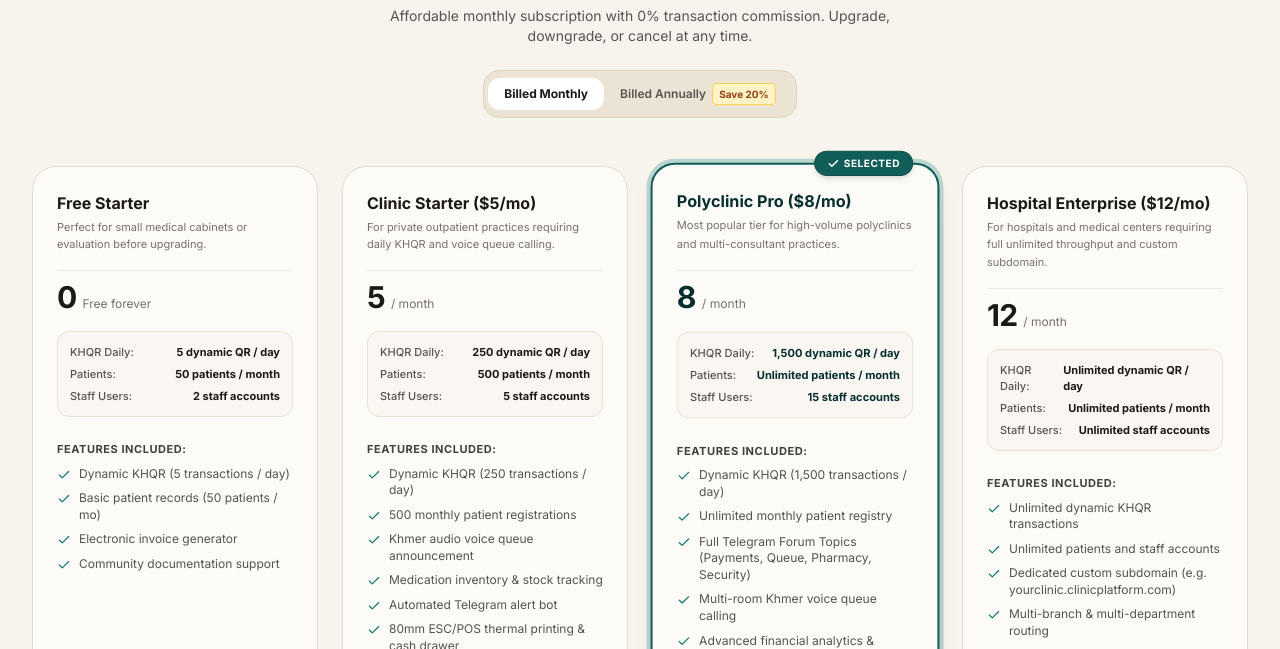
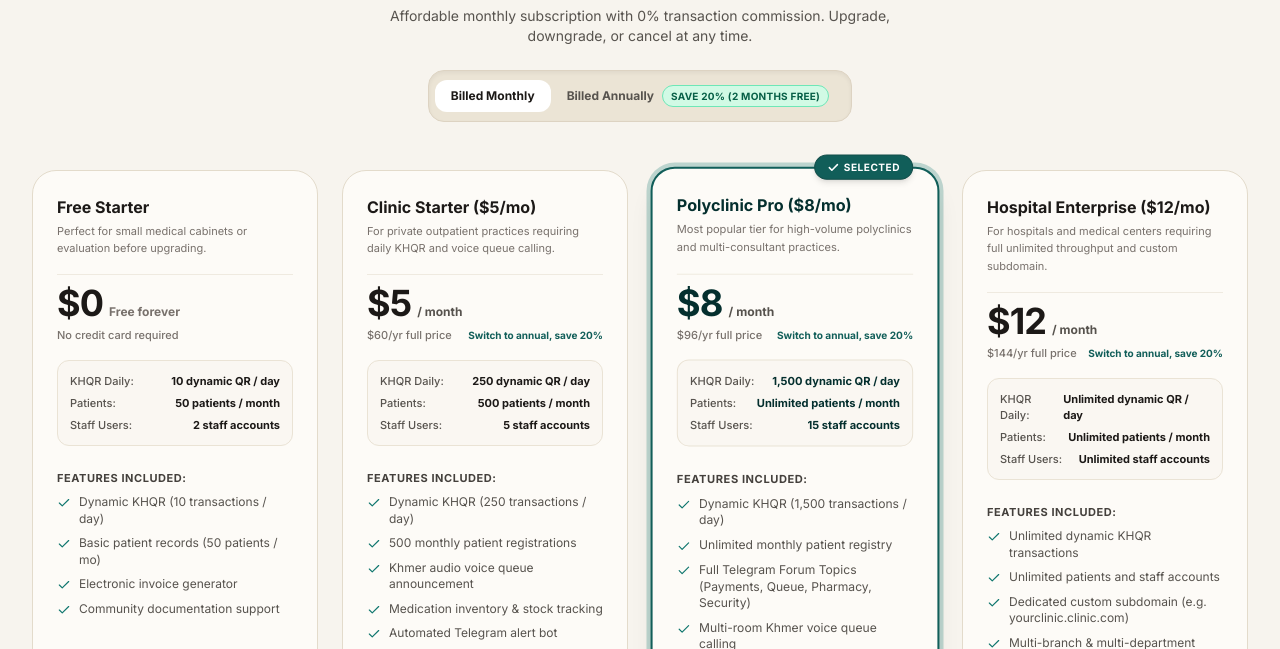
Before and after one commit to Rotananob/Clinic_systems, a Next.js app in the folder frontend/: page /pricing in a window 1280 px wide. Shown: the part 303-952 px from the top of the page. Built offline with nearby package versions, Linux system fonts and the light colour scheme; no server answers; a web font is replaced by a local one.

Commit message:
feat(pricing): enhance yearly pricing visibility with bold annual totals strikethrough and discount badges

```diff
--- a/frontend/src/app/register/page.tsx
+++ b/frontend/src/app/register/page.tsx
@@ -32,8 +32,10 @@ const PLAN_CARDS = [
     nameKh: 'Free Starter',
     nameEn: 'Free Starter',
     price: '$0',
-    khqrLimitKh: '៥ ប្រតិបត្តិការ / ថ្ងៃ',
-    khqrLimitEn: '5 transactions / day',
+    priceYearly: '$0',
+    priceYearlyEn: '$0',
+    khqrLimitKh: '១០ ប្រតិបត្តិការ / ថ្ងៃ',
+    khqrLimitEn: '10 transactions / day',
     patientsKh: 'អ្នកជំងឺ ៥០ នាក់',
     patientsEn: '50 patients',
   },
@@ -42,6 +44,8 @@ const PLAN_CARDS = [
     nameKh: 'Clinic Starter',
     nameEn: 'Clinic Starter',
     price: '$5/mo',
+    priceYearly: '$48/ឆ្នាំ (-20%)',
+    priceYearlyEn: '$48/yr (-20%)',
     khqrLimitKh: '២៥០ ប្រតិបត្តិការ / ថ្ងៃ',
     khqrLimitEn: '250 transactions / day',
     patientsKh: 'អ្នកជំងឺ ៥០០ នាក់',
@@ -52,6 +56,8 @@ const PLAN_CARDS = [
     nameKh: 'Polyclinic Pro',
     nameEn: 'Polyclinic Pro',
     price: '$8/mo',
+    priceYearly: '$76/ឆ្នាំ (-20%)',
+    priceYearlyEn: '$76/yr (-20%)',
     khqrLimitKh: '១,៥០០ ប្រតិបត្តិការ / ថ្ងៃ',
     khqrLimitEn: '1,500 transactions / day',
     patientsKh: 'មិនកំណត់ចំនួនអ្នកជំងឺ',
@@ -63,6 +69,8 @@ const PLAN_CARDS = [
     nameKh: 'Hospital Enterprise',
     nameEn: 'Hospital Enterprise',
     price: '$12/mo',
+    priceYearly: '$115/ឆ្នាំ (-20%)',
+    priceYearlyEn: '$115/yr (-20%)',
     khqrLimitKh: 'Unlimited KHQR',
     khqrLimitEn: 'Unlimited KHQR',
     patientsKh: 'មិនកំណត់ចំនួនអ្នកជំងឺ',
@@ -86,6 +94,7 @@ function RegisterContent() {
   const isKm = locale === 'km';
 
   const initialPlan = normalizePlanTier(searchParams.get('plan'));
+  const isYearly = searchParams.get('billing') === 'yearly';
   const [selectedPlan, setSelectedPlan] = useState<string>(initialPlan);
 
   useEffect(() => {
@@ -389,9 +398,16 @@ function RegisterContent() {
                 {/* 1. Plan Tier Selection */}
                 <div className="space-y-2">
                   <div className="flex items-center justify-between">
-                    <label className="block text-xs font-black text-stone-900 uppercase tracking-wider">
-                      {isKm ? '១. ជ្រើសរើសគម្រោង (Select Plan Tier)' : '1. Select Plan Tier'}
-                    </label>
+                    <div className="flex items-center gap-2">
+                      <label className="block text-xs font-black text-stone-900 uppercase tracking-wider">
+                        {isKm ? '១. ជ្រើសរើសគម្រោង (Select Plan Tier)' : '1. Select Plan Tier'}
+                      </label>
+                      {isYearly && (
+                        <span className="px-2 py-0.5 rounded-full text-[10px] font-black bg-amber-100 text-amber-800 border border-amber-300">
+                          {isKm ? 'វដ្តបង់ប្រចាំឆ្នាំ ចុះ ២០%' : 'Yearly Plan 20% OFF'}
+                        </span>
+                      )}
+                    </div>
                     <span className="text-[11px] font-bold text-teal-900 bg-teal-100/90 px-2.5 py-0.5 rounded-md border border-teal-300">
                       {isKm ? 'គម្រោងដែលបានជ្រើស៖ ' : 'Selected: '}
                       <strong className="font-black text-teal-950">
@@ -427,8 +443,8 @@ function RegisterContent() {
                           <div className={`text-xs font-sans ${isSelected ? 'font-black text-teal-950' : 'font-bold text-stone-900'}`}>
                             {isKm ? p.nameKh : p.nameEn}
                           </div>
-                          <div className={`text-base font-sans mt-0.5 ${isSelected ? 'font-black text-teal-900' : 'font-extrabold text-stone-800'}`}>
-                            {p.price}
+                          <div className={`text-sm sm:text-base font-sans mt-0.5 ${isSelected ? 'font-black text-teal-900' : 'font-extrabold text-stone-800'}`}>
+                            {isYearly ? (isKm ? p.priceYearly : p.priceYearlyEn) : p.price}
                           </div>
                           <div className={`text-[10px] mt-1 ${isSelected ? 'font-bold text-teal-900/80' : 'text-stone-500'}`}>
                             {isKm ? p.khqrLimitKh : p.khqrLimitEn}
--- a/frontend/src/components/landing/PricingMatrix.tsx
+++ b/frontend/src/components/landing/PricingMatrix.tsx
@@ -23,6 +23,9 @@ export interface PricingPlan {
   descEn: string;
   monthlyUsd: number;
   yearlyUsd: number;
+  originalYearlyUsd: number;
+  yearlySavingsUsd: number;
+  equivalentMonthlyUsd: string;
   isPopular?: boolean;
   khqrLimitKh: string;
   khqrLimitEn: string;
@@ -51,20 +54,23 @@ export const PricingMatrix: React.FC<{ compact?: boolean }> = ({ compact = false
       descEn: 'Perfect for small medical cabinets or evaluation before upgrading.',
       monthlyUsd: 0,
       yearlyUsd: 0,
-      khqrLimitKh: '៥ ប្រតិបត្តិការ / ថ្ងៃ',
-      khqrLimitEn: '5 dynamic QR / day',
+      originalYearlyUsd: 0,
+      yearlySavingsUsd: 0,
+      equivalentMonthlyUsd: '0.00',
+      khqrLimitKh: '១០ ប្រតិបត្តិការ / ថ្ងៃ',
+      khqrLimitEn: '10 dynamic QR / day',
       patientLimitKh: '៥០ នាក់ / ខែ',
       patientLimitEn: '50 patients / month',
       staffLimitKh: '២ គណនីបុគ្គលិក',
       staffLimitEn: '2 staff accounts',
       featuresKh: [
-        'បង្កើត Dynamic KHQR (កូតា ៥ ដង/ថ្ងៃ)',
+        'បង្កើត Dynamic KHQR (កូតា ១០ ដង/ថ្ងៃ)',
         'កត់ត្រាអ្នកជំងឺមូលដ្ឋាន (៥០ នាក់/ខែ)',
         'ចេញវិក្កយបត្រអេឡិចត្រូនិច',
         'ជំនួយតាមរយៈសហគមន៍ (Community Support)',
       ],
       featuresEn: [
-        'Dynamic KHQR (5 transactions / day)',
+        'Dynamic KHQR (10 transactions / day)',
         'Basic patient records (50 patients / mo)',
         'Electronic invoice generator',
         'Community documentation support',
@@ -78,6 +84,9 @@ export const PricingMatrix: React.FC<{ compact?: boolean }> = ({ compact = false
       descEn: 'For private outpatient practices requiring daily KHQR and voice queue calling.',
       monthlyUsd: 5,
       yearlyUsd: 48, // 20% discount ($4/mo)
+      originalYearlyUsd: 60,
+      yearlySavingsUsd: 12,
+      equivalentMonthlyUsd: '4.00',
       khqrLimitKh: '២៥០ ប្រតិបត្តិការ / ថ្ងៃ',
       khqrLimitEn: '250 dynamic QR / day',
       patientLimitKh: '៥០០ នាក់ / ខែ',
@@ -109,6 +118,9 @@ export const PricingMatrix: React.FC<{ compact?: boolean }> = ({ compact = false
       descEn: 'Most popular tier for high-volume polyclinics and multi-consultant practices.',
       monthlyUsd: 8,
       yearlyUsd: 76, // 20% discount ($6.33/mo)
+      originalYearlyUsd: 96,
+      yearlySavingsUsd: 20,
+      equivalentMonthlyUsd: '6.33',
       isPopular: true,
       khqrLimitKh: '១,៥០០ ប្រតិបត្តិការ / ថ្ងៃ',
       khqrLimitEn: '1,500 dynamic QR / day',
@@ -143,6 +155,9 @@ export const PricingMatrix: React.FC<{ compact?: boolean }> = ({ compact = false
       descEn: 'For hospitals and medical centers requiring full unlimited throughput and custom subdomain.',
       monthlyUsd: 12,
       yearlyUsd: 115, // 20% discount ($9.58/mo)
+      originalYearlyUsd: 144,
+      yearlySavingsUsd: 29,
+      equivalentMonthlyUsd: '9.58',
       khqrLimitKh: 'មិនកំណត់ចំនួន (Unlimited)',
       khqrLimitEn: 'Unlimited dynamic QR / day',
       patientLimitKh: 'មិនកំណត់ចំនួន (Unlimited)',
@@ -152,7 +167,7 @@ export const PricingMatrix: React.FC<{ compact?: boolean }> = ({ compact = false
       featuresKh: [
         'មិនកំណត់រាល់ប្រតិបត្តិការ KHQR (Unlimited Dynamic KHQR)',
         'មិនកំណត់ចំនួនអ្នកជំងឺ និងបុគ្គលិក',
-        'ទទួលបាន Subdomain ផ្លូវការ (ឧ. yourclinic.clinicplatform.com)',
+        'ទទួលបាន Subdomain ផ្លូវការ (ឧ. yourclinic.clinic.com)',
         'គ្រប់គ្រងសាខាច្រើន និងគ្រូពេទ្យឯកទេសច្រើនផ្នែក',
         'Dedicated Database Performance & Cloud Backup',
         'ជំនួយពិសេសផ្ទាល់តាមទូរស័ព្ទ និង Telegram 24/7 VIP SLA',
@@ -160,7 +175,7 @@ export const PricingMatrix: React.FC<{ compact?: boolean }> = ({ compact = false
       featuresEn: [
         'Unlimited dynamic KHQR transactions',
         'Unlimited patients and staff accounts',
-        'Dedicated custom subdomain (e.g. yourclinic.clinicplatform.com)',
+        'Dedicated custom subdomain (e.g. yourclinic.clinic.com)',
         'Multi-branch & multi-department routing',
         'Dedicated high-performance database instance',
         '24/7 VIP Phone and Telegram SLA support',
@@ -215,14 +230,14 @@ export const PricingMatrix: React.FC<{ compact?: boolean }> = ({ compact = false
 
         {/* Monthly / Annual Toggle */}
         <div className="pt-2 flex items-center justify-center">
-          <div className="inline-flex items-center p-1 rounded-2xl bg-[#EBE4D5] border border-[#DDD3C2] text-xs font-semibold">
+          <div className="inline-flex items-center p-1.5 rounded-2xl bg-[#EBE4D5] border border-[#DDD3C2] text-xs font-semibold shadow-inner">
             <button
               type="button"
               onClick={() => setIsAnnual(false)}
-              className={`px-4 py-2 rounded-xl transition-all ${
+              className={`px-4 py-2 rounded-xl transition-all cursor-pointer ${
                 !isAnnual
-                  ? 'bg-white text-stone-900 shadow-xs font-bold'
-                  : 'text-stone-600 hover:text-stone-900'
+                  ? 'bg-white text-stone-900 shadow-xs font-black'
+                  : 'text-stone-600 hover:text-stone-900 font-bold'
               }`}
             >
               {isKm ? 'បង់ប្រចាំខែ (Monthly)' : 'Billed Monthly'}
@@ -231,15 +246,21 @@ export const PricingMatrix: React.FC<{ compact?: boolean }> = ({ compact = false
             <button
               type="button"
               onClick={() => setIsAnnual(true)}
-              className={`flex items-center gap-1.5 px-4 py-2 rounded-xl transition-all ${
+              className={`flex items-center gap-2 px-4 py-2 rounded-xl transition-all cursor-pointer ${
                 isAnnual
-                  ? 'bg-white text-stone-900 shadow-xs font-bold'
-                  : 'text-stone-600 hover:text-stone-900'
+                  ? 'bg-teal-800 text-white shadow-md font-black'
+                  : 'text-stone-600 hover:text-stone-900 font-bold'
               }`}
             >
-              <span>{isKm ? 'បង់ប្រចាំឆ្នាំ (Yearly)' : 'Billed Annually'}</span>
-              <span className="px-1.5 py-0.5 rounded text-[10px] font-bold bg-amber-100 text-amber-800 border border-amber-300">
-                {isKm ? 'ចុះ ២០%' : 'Save 20%'}
+              <span>{isKm ? 'បង់ប្រចាំឆ្នាំ (Yearly Plan)' : 'Billed Annually'}</span>
+              <span
+                className={`px-2 py-0.5 rounded-full text-[10px] font-black uppercase tracking-wide transition-all ${
+                  isAnnual
+                    ? 'bg-amber-400 text-stone-950 shadow-xs ring-1 ring-amber-300'
+                    : 'bg-emerald-100 text-emerald-800 border border-emerald-300'
+                }`}
+              >
+                {isKm ? 'ចុះ ២០% (សន្សំ ២ ខែ)' : 'Save 20% (2 Months Free)'}
               </span>
             </button>
           </div>
@@ -250,11 +271,6 @@ export const PricingMatrix: React.FC<{ compact?: boolean }> = ({ compact = false
       <div className="max-w-7xl mx-auto px-4 sm:px-6 lg:px-8 grid grid-cols-1 md:grid-cols-2 lg:grid-cols-4 gap-6 items-stretch">
         {plans.map((p) => {
           const isSelected = selectedPlanId === p.id;
-          const priceDisplay = isAnnual
-            ? p.yearlyUsd === 0
-              ? '$0'
-              : `${(p.yearlyUsd / 12).toFixed(2)}`
-            : `${p.monthlyUsd}`;
 
           return (
             <div
@@ -291,19 +307,102 @@ export const PricingMatrix: React.FC<{ compact?: boolean }> = ({ compact = false
 
                 {/* Price Display */}
                 <div className="pt-2 border-t border-[#EFEAE0]">
-                  <div className="flex items-baseline gap-1.5">
-                    <span className={`text-3xl font-sans tracking-tight ${isSelected ? 'font-black text-teal-950' : 'font-extrabold text-stone-900'}`}>
-                      {priceDisplay}
-                    </span>
-                    <span className="text-xs text-stone-500">
-                      {p.monthlyUsd === 0
-                        ? isKm ? 'ឥតគិតថ្លៃ' : 'Free forever'
-                        : isKm ? '/ ខែ' : '/ month'}
-                    </span>
-                  </div>
-                  {isAnnual && p.yearlyUsd > 0 && (
-                    <div className="text-[10px] text-emerald-700 font-semibold mt-0.5">
-                      {isKm ? `បង់ ${p.yearlyUsd}/ឆ្នាំ (សន្សំ ២០%)` : `Billed ${p.yearlyUsd}/yr (20% off)`}
+                  {p.id === 'FREE' ? (
+                    <div>
+                      <div className="flex items-baseline gap-1.5">
+                        <span
+                          className={`text-3xl sm:text-4xl font-black font-sans tracking-tight ${
+                            isSelected ? 'text-teal-950' : 'text-stone-900'
+                          }`}
+                        >
+                          $0
+                        </span>
+                        <span className="text-xs font-bold text-stone-500">
+                          {isKm ? 'ឥតគិតថ្លៃរហូត' : 'Free forever'}
+                        </span>
+                      </div>
+                      <div className="text-[11px] text-stone-500 font-medium mt-1">
+                        {isKm ? 'សាកល្បងដោយគ្មានការប្តេជ្ញាចិត្ត' : 'No credit card required'}
+                      </div>
+                    </div>
+                  ) : isAnnual ? (
+                    <div>
+                      {/* Original price strike-through + discount badges */}
+                      <div className="flex items-center gap-1.5 flex-wrap mb-1.5">
+                        <span className="text-xs font-bold text-stone-400 line-through decoration-rose-500 decoration-2 font-mono">
+                          ${p.originalYearlyUsd}
+                        </span>
+                        <span className="px-1.5 py-0.5 rounded-full text-[10px] font-black bg-rose-100 text-rose-700 border border-rose-200">
+                          {isKm ? 'ចុះ ២០%' : '20% OFF'}
+                        </span>
+                        <span className="px-1.5 py-0.5 rounded-full text-[10px] font-black bg-emerald-100 text-emerald-800 border border-emerald-200">
+                          {isKm ? `សន្សំ $${p.yearlySavingsUsd}/ឆ្នាំ` : `Save $${p.yearlySavingsUsd}/yr`}
+                        </span>
+                      </div>
+
+                      {/* Prominent Hero Yearly Price */}
+                      <div className="flex items-baseline gap-1.5">
+                        <span
+                          className={`text-4xl sm:text-5xl font-black font-sans tracking-tight ${
+                            isSelected ? 'text-teal-950' : 'text-teal-900'
+                          }`}
+                        >
+                          ${p.yearlyUsd}
+                        </span>
+                        <div className="flex flex-col">
+                          <span className="text-xs font-black text-stone-900 leading-tight">
+                            {isKm ? '/ ឆ្នាំ (Yearly)' : '/ year'}
+                          </span>
+                          <span className="text-[10px] font-semibold text-emerald-700">
+                            {isKm ? 'គិតជាឆ្នាំ' : 'Billed annually'}
+                          </span>
+                        </div>
+                      </div>
+
+                      {/* Equivalent monthly breakdown banner */}
+                      <div className="mt-2.5 p-2 rounded-xl bg-gradient-to-r from-emerald-50/90 to-teal-50/80 border border-emerald-200/80 text-[11px] text-emerald-950 font-semibold flex items-center justify-between">
+                        <span>
+                          {isKm ? 'ស្មើនឹង: ' : 'Equivalent: '}
+                          <strong className="font-black text-emerald-900 font-mono">
+                            ${p.equivalentMonthlyUsd}
+                          </strong>
+                          {isKm ? ' / ខែ' : ' / mo'}
+                        </span>
+                        <span className="px-1.5 py-0.2 rounded bg-emerald-700 text-white font-extrabold text-[9px]">
+                          {isKm ? 'ចំណេញ ២ ខែ' : '2 Mo Free'}
+                        </span>
+                      </div>
+                    </div>
+                  ) : (
+                    <div>
+                      {/* Monthly pricing with yearly incentive hint */}
+                      <div className="flex items-baseline gap-1.5">
+                        <span
+                          className={`text-3xl sm:text-4xl font-extrabold font-sans tracking-tight ${
+                            isSelected ? 'text-teal-950' : 'text-stone-900'
+                          }`}
+                        >
+                          ${p.monthlyUsd}
+                        </span>
+                        <span className="text-xs font-bold text-stone-600">
+                          {isKm ? '/ ខែ (Monthly)' : '/ month'}
+                        </span>
+                      </div>
+                      <div className="mt-1 flex items-center justify-between text-[11px] text-stone-500 font-medium">
+                        <span>
+                          {isKm ? `សរុប $${p.originalYearlyUsd}/ឆ្នាំ` : `$${p.originalYearlyUsd}/yr full price`}
+                        </span>
+                        <button
+                          type="button"
+                          onClick={(e) => {
+                            e.stopPropagation();
+                            setIsAnnual(true);
+                          }}
+                          className="text-[10px] font-bold text-teal-800 hover:text-teal-950 hover:underline cursor-pointer"
+                        >
+                          {isKm ? 'បង់ប្រចាំឆ្នាំ សន្សំ ២០%' : 'Switch to annual, save 20%'}
+                        </button>
+                      </div>
                     </div>
                   )}
                 </div>
@@ -349,7 +448,7 @@ export const PricingMatrix: React.FC<{ compact?: boolean }> = ({ compact = false
               {/* Action Button */}
               <div className="pt-6">
                 <Link
-                  href={`/register?plan=${p.id}`}
+                  href={`/register?plan=${p.id}${isAnnual ? '&billing=yearly' : '&billing=monthly'}`}
                   onClick={(e) => {
                     e.stopPropagation();
                     setSelectedPlanId(p.id);
@@ -368,7 +467,9 @@ export const PricingMatrix: React.FC<{ compact?: boolean }> = ({ compact = false
                       <span className="font-black">
                         {p.id === 'FREE'
                           ? isKm ? 'បានជ្រើសរើស ✓ ចាប់ផ្ដើម Free' : 'Selected ✓ Start Free'
-                          : isKm ? 'បានជ្រើសរើស ✓ ចុះឈ្មោះភ្លាមៗ' : 'Selected ✓ Register Now'}
+                          : isAnnual
+                          ? isKm ? `បានជ្រើសរើស ✓ ចុះឈ្មោះ ($${p.yearlyUsd}/ឆ្នាំ)` : `Selected ✓ Register ($${p.yearlyUsd}/yr)`
+                          : isKm ? `បានជ្រើសរើស ✓ ចុះឈ្មោះ ($${p.monthlyUsd}/ខែ)` : `Selected ✓ Register ($${p.monthlyUsd}/mo)`}
                       </span>
                     </>
                   ) : (
@@ -376,7 +477,9 @@ export const PricingMatrix: React.FC<{ compact?: boolean }> = ({ compact = false
                       <span className="font-bold">
                         {p.id === 'FREE'
                           ? isKm ? 'ចាប់ផ្ដើមដោយឥតគិតថ្លៃ' : 'Start Free Trial'
-                          : isKm ? 'ជ្រើសរើសគម្រោងនេះ' : 'Select Plan'}
+                          : isAnnual
+                          ? isKm ? `ជ្រើសរើស ($${p.yearlyUsd}/ឆ្នាំ)` : `Select Plan ($${p.yearlyUsd}/yr)`
+                          : isKm ? `ជ្រើសរើស ($${p.monthlyUsd}/ខែ)` : `Select Plan ($${p.monthlyUsd}/mo)`}
                       </span>
                       <ArrowRight className="w-3.5 h-3.5" />
                     </>
@@ -417,7 +520,7 @@ export const PricingMatrix: React.FC<{ compact?: boolean }> = ({ compact = false
                 <tbody className="divide-y divide-[#EAE3D5]">
                   <tr>
                     <td className="p-4 font-semibold">{isKm ? 'កូតាប្រតិបត្តិការ KHQR' : 'Dynamic KHQR Daily Limit'}</td>
-                    <td className="p-4 text-center font-mono">5 / ថ្ងៃ</td>
+                    <td className="p-4 text-center font-mono">10 / ថ្ងៃ</td>
                     <td className="p-4 text-center font-mono font-bold text-teal-800">250 / ថ្ងៃ</td>
                     <td className="p-4 text-center font-mono font-bold text-teal-800 bg-teal-50/30">1,500 / ថ្ងៃ</td>
                     <td className="p-4 text-center font-mono font-bold text-teal-800">Unlimited</td>
```
Also changed, not shown: frontend/src/components/subscriptions/SubscriptionCheckoutModal.tsx (+18 -6 lines), frontend/src/components/subscriptions/SubscriptionSettingsPanel.tsx (+18 -3 lines).
